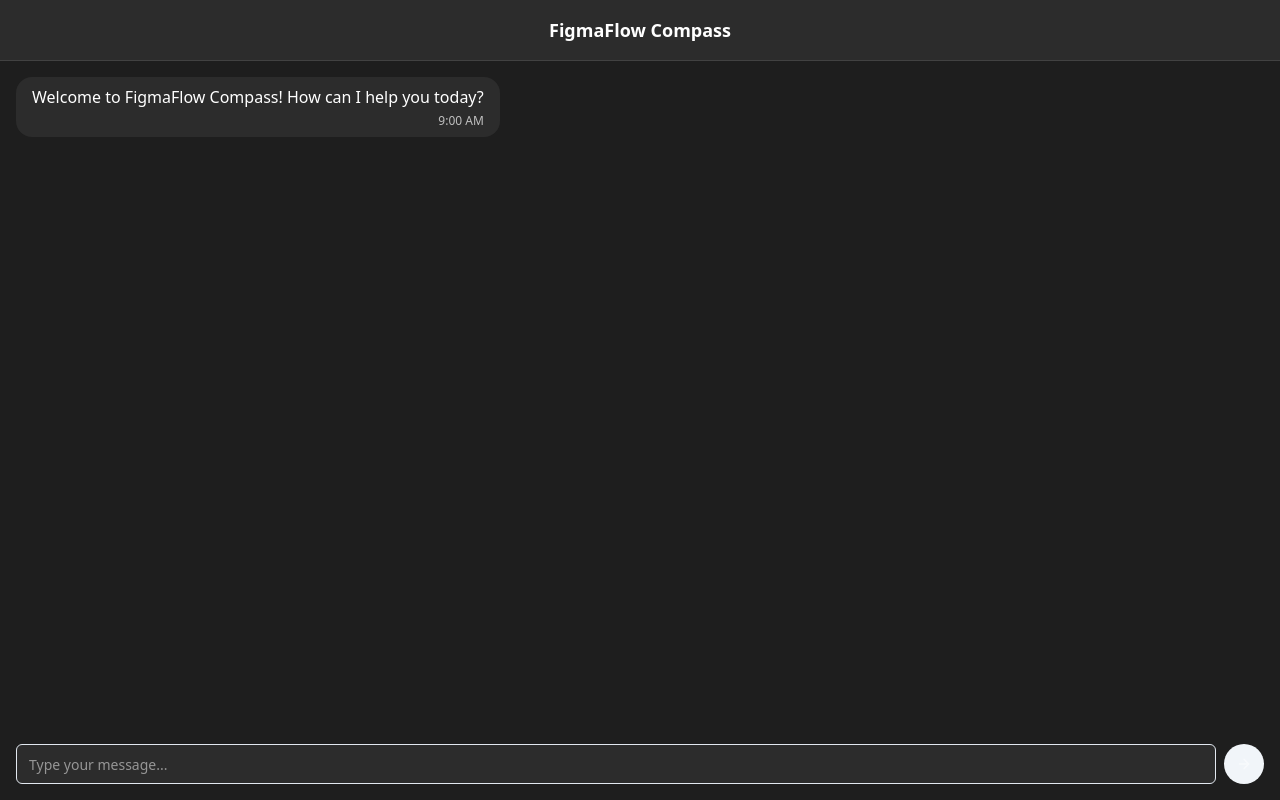
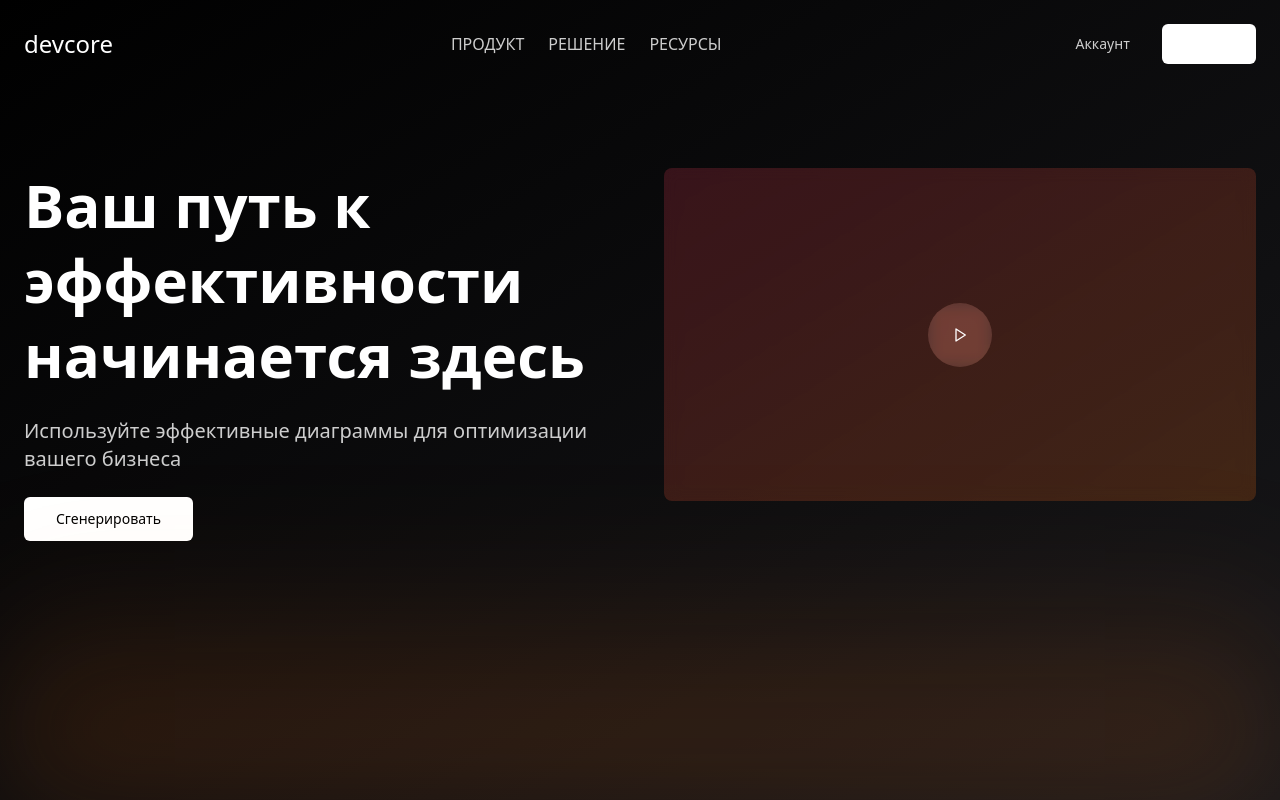
Before and after one commit to Strick45/figma-flow-compass, a React (Vite) app: page / in a window 1280 px wide. Built offline with nearby package versions, Linux system fonts and the light colour scheme.

Commit message:
Refactor: Implement page structure
This commit introduces the basic structure for the page.

```diff
--- a/src/pages/Index.tsx
+++ b/src/pages/Index.tsx
@@ -1,60 +1,66 @@
 
-import { useState } from "react";
-import { ChatMessage } from "@/components/ChatMessage";
-import { ChatInput } from "@/components/ChatInput";
-
-interface Message {
-  id: number;
-  text: string;
-  isSent: boolean;
-  timestamp: string;
-}
+import { Play } from "lucide-react";
+import { Button } from "@/components/ui/button";
+import { cn } from "@/lib/utils";
 
 const Index = () => {
-  const [messages, setMessages] = useState<Message[]>([
-    {
-      id: 1,
-      text: "Welcome to FigmaFlow Compass! How can I help you today?",
-      isSent: false,
-      timestamp: "9:00 AM",
-    },
-  ]);
+  return (
+    <div className="min-h-screen bg-gradient-to-br from-black to-zinc-900">
+      {/* Navigation */}
+      <nav className="container mx-auto flex items-center justify-between p-6">
+        <div className="text-2xl font-light text-white">devcore</div>
+        <div className="flex gap-6">
+          <a href="#" className="text-white/80 hover:text-white">ПРОДУКТ</a>
+          <a href="#" className="text-white/80 hover:text-white">РЕШЕНИЕ</a>
+          <a href="#" className="text-white/80 hover:text-white">РЕСУРСЫ</a>
+        </div>
+        <div className="flex items-center gap-4">
+          <Button variant="ghost" className="text-white/80 hover:text-white">
+            Аккаунт
+          </Button>
+          <Button variant="outline" className="text-white border-white/20">
+            Проекты
+          </Button>
+        </div>
+      </nav>
 
-  const handleSendMessage = (text: string) => {
-    const newMessage: Message = {
-      id: Date.now(),
-      text,
-      isSent: true,
-      timestamp: new Date().toLocaleTimeString([], {
-        hour: "numeric",
-        minute: "2-digit",
-      }),
-    };
-    setMessages((prev) => [...prev, newMessage]);
-  };
+      {/* Hero Section */}
+      <main className="container mx-auto px-6 pt-20">
+        <div className="relative grid grid-cols-2 gap-12">
+          {/* Left Content */}
+          <div className="flex flex-col gap-6">
+            <h1 className="text-6xl font-bold leading-tight text-white">
+              Ваш путь к эффективности начинается здесь
+            </h1>
+            <p className="text-xl text-white/80">
+              Используйте эффективные диаграммы для оптимизации вашего бизнеса
+            </p>
+            <div>
+              <Button size="lg" className="bg-white text-black hover:bg-white/90">
+                Сгенерировать
+              </Button>
+            </div>
+          </div>
 
-  return (
-    <div className="flex h-screen flex-col bg-chatbg">
-      <header className="border-b border-white/10 bg-bubble p-4">
-        <h1 className="text-center text-lg font-semibold text-white">
-          FigmaFlow Compass
-        </h1>
-      </header>
+          {/* Right Content - Video Preview */}
+          <div className="relative aspect-video rounded-lg bg-gradient-to-br from-rose-500/20 to-orange-500/20 backdrop-blur">
+            <div className="absolute inset-0 flex items-center justify-center">
+              <Button
+                size="icon"
+                className={cn(
+                  "h-16 w-16 rounded-full bg-white/10 backdrop-blur",
+                  "hover:bg-white/20 transition-all duration-300"
+                )}
+              >
+                <Play className="h-8 w-8 text-white" />
+              </Button>
+            </div>
+          </div>
+        </div>
 
-      <main className="flex-1 overflow-y-auto p-4">
-        <div className="flex flex-col gap-4">
-          {messages.map((message) => (
-            <ChatMessage
-              key={message.id}
-              message={message.text}
-              isSent={message.isSent}
-              timestamp={message.timestamp}
-            />
-          ))}
-        </div>
+        {/* Gradient Decoration */}
+        <div className="absolute bottom-0 left-0 right-0 h-64 bg-gradient-to-t from-orange-500/20 to-transparent blur-3xl" />
       </main>
-
-      <ChatInput onSend={handleSendMessage} />
     </div>
   );
 };
--- a/tailwind.config.ts
+++ b/tailwind.config.ts
@@ -1,4 +1,3 @@
-
 import type { Config } from "tailwindcss";
 
 export default {
@@ -71,6 +70,9 @@ export default {
       animation: {
         "message-appear": "message-fade-in 0.3s ease-out forwards",
       },
+      backgroundImage: {
+        'gradient-radial': 'radial-gradient(var(--tw-gradient-stops))',
+      },
     },
   },
   plugins: [require("tailwindcss-animate")],
```
